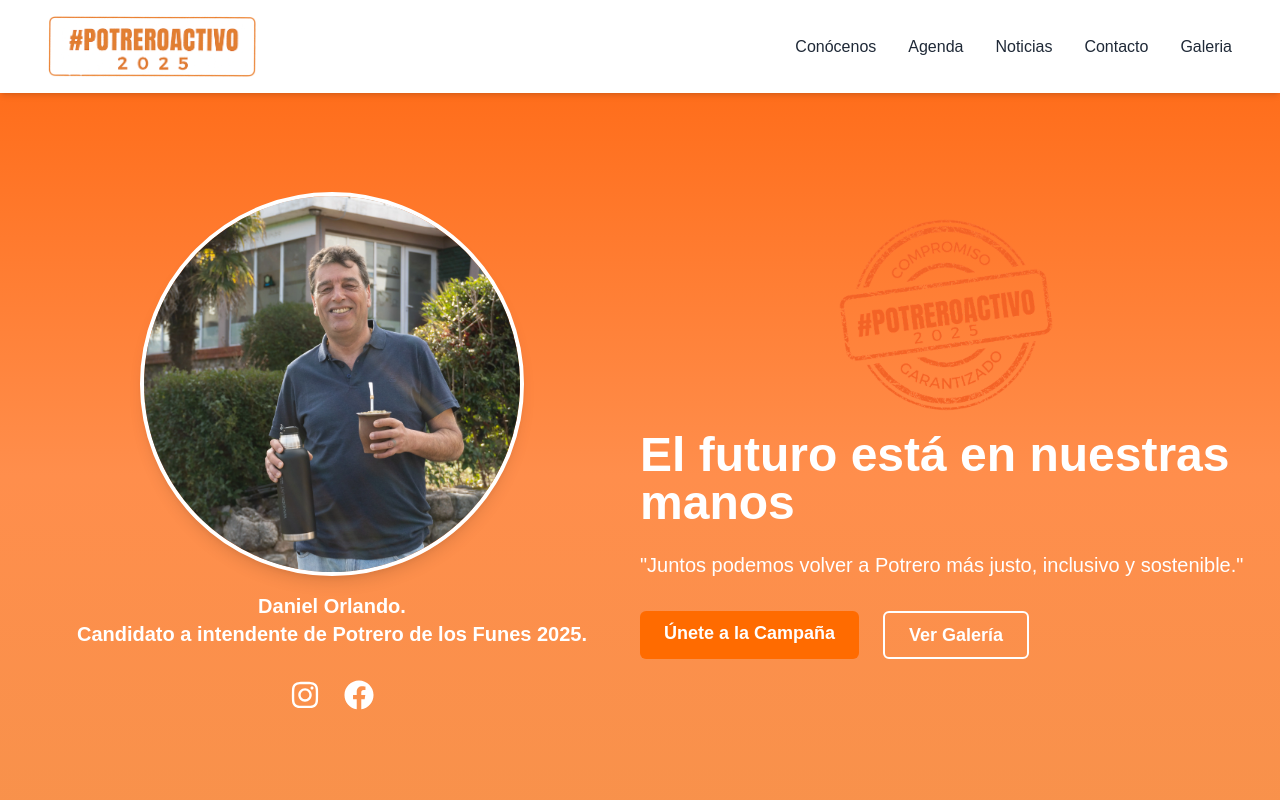
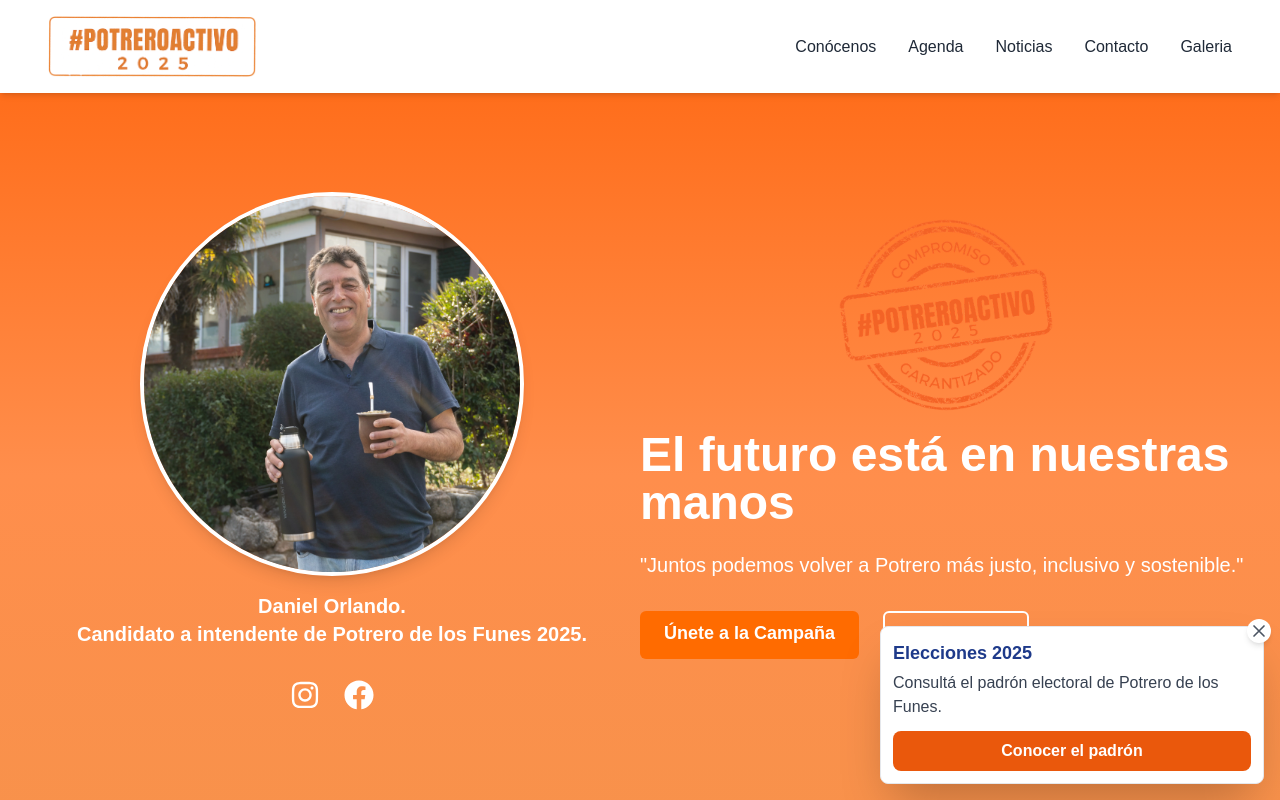
Before and after one commit to NJaDiaz/CampaElect, a Next.js app: page / in a window 1280 px wide. Shown: the top 800 px of the page. Built offline with nearby package versions, Linux system fonts and the light colour scheme.

Commit message:
agregando aviso de padron

```diff
--- /dev/null
+++ b/app/components/AvisoPadron.jsx
@@ -0,0 +1,56 @@
+"use client";
+import { useState, useEffect } from "react";
+import Link from "next/link";
+import { motion, AnimatePresence } from "framer-motion";
+
+export default function AvisoPadron() {
+  const [isVisible, setIsVisible] = useState(true);
+
+
+  const handleClose = () => {
+    setIsVisible(false);
+    localStorage.setItem('avisoPadronCerrado', 'true');
+  };
+
+  return (
+    <AnimatePresence>
+      {isVisible && (
+        <motion.div
+          className="fixed bottom-4 right-4 z-50 w-full max-w-xs sm:max-w-sm"
+          initial={{ opacity: 0, y: 50, scale: 0.9 }}
+          animate={{ opacity: 1, y: 0, scale: 1 }}
+          exit={{ opacity: 0, y: 50, scale: 0.9 }}
+          transition={{ duration: 0.5, ease: "easeInOut" }}
+        >
+          <div className="bg-white rounded-lg shadow-2xl p-3 border border-gray-200 relative">
+            <button
+              onClick={handleClose}
+              className="absolute -top-2 -right-2 bg-white rounded-full p-0.5 shadow-md hover:bg-red-100 transition-colors"
+              aria-label="Cerrar aviso"
+            >
+              <svg xmlns="http://www.w3.org/2000/svg" className="h-5 w-5 text-gray-600 hover:text-red-600" fill="none" viewBox="0 0 24 24" stroke="currentColor">
+                <path strokeLinecap="round" strokeLinejoin="round" strokeWidth={2} d="M6 18L18 6M6 6l12 12" />
+              </svg>
+            </button>
+
+            <p className="font-semibold text-blue-900 mb-1 text-base sm:text-lg">
+              Elecciones 2025
+            </p>
+            <p className="text-gray-700 mb-3 text-sm sm:text-base">
+              Consultá el padrón electoral de Potrero de los Funes.
+            </p>
+
+            <Link
+              href="https://www.periodicojudicial.gov.ar/padron-de-electores-ya-se-puede-consultar-en-el-sitio-web-de-la-justicia-electoral-provincial/"
+              target="_blank"
+              rel="noopener noreferrer"
+              className="block w-full text-center bg-orange-600 text-white font-bold py-2 px-3 text-sm sm:text-base rounded-lg hover:bg-orange-700 transition-transform transform hover:scale-105"
+            >
+              Conocer el padrón
+            </Link>
+          </div>
+        </motion.div>
+      )}
+    </AnimatePresence>
+  );
+}
--- a/app/page.js
+++ b/app/page.js
@@ -5,6 +5,8 @@ import Propuesta from './components/Propuesta.jsx';
 import Somos from './components/Conocenos.jsx';
 import Facebook from './components/Facebook.jsx';
 import Informate from "./components/Informate.jsx";
+import AvisoPadron from "./components/AvisoPadron";
+
 
 export default function Home() {
   return (
@@ -14,6 +16,7 @@ export default function Home() {
       <Somos />
       <Informate />
       <Facebook />
+      <AvisoPadron />
     </main>
   );
 }
```
